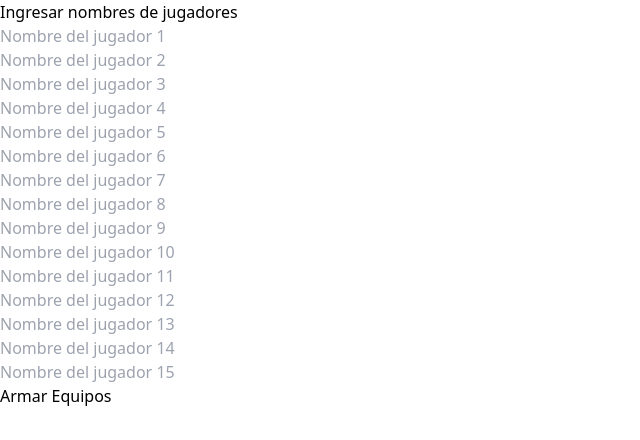
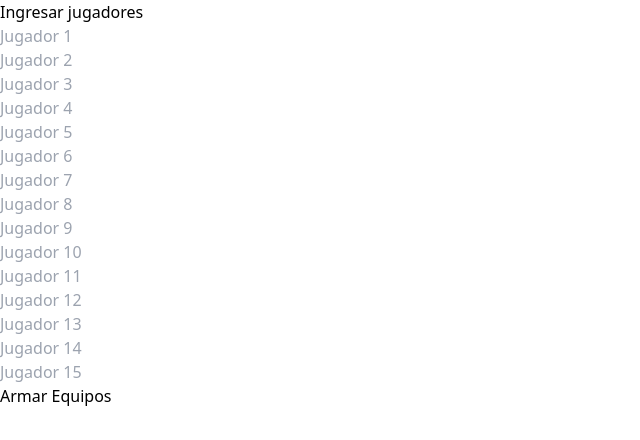
Before and after one commit to mmanna3/jueves, a React (Vite) app: page / in a window 1280 px wide. Shown: the top 440 px of the page, without its empty margins (0-640 px from the left). Built offline with nearby package versions, Linux system fonts and the light colour scheme.

Commit message:
Palabritas

```diff
--- a/src/App.tsx
+++ b/src/App.tsx
@@ -37,7 +37,7 @@
   return (
     <div className="w-full flex items-center justify-center min-h-screen bg-gray-100">
       <form onSubmit={handleSubmit} className="w-full p-8 bg-white rounded shadow-md">
-        <h2 className="text-2xl font-bold mb-6">Ingresar nombres de jugadores</h2>
+        <h2 className="text-2xl font-bold mb-6">Ingresar jugadores</h2>
         {jugadores.map((jugador, index) => (
           <div key={index} className="mb-4 gap-6 flex">
             <input
@@ -45,7 +45,7 @@
               value={jugador}
               onChange={(e: ChangeEvent<HTMLInputElement>) => handleChange(index, e.target.value)}
               className="w-full px-3 py-2 border rounded shadow-sm focus:outline-none focus:ring focus:border-blue-300"
-              placeholder={`Nombre del jugador ${index + 1}`}
+              placeholder={`Jugador ${index + 1}`}
             />
             <Switch sePuedenAgregarMasArqueros={arqueros.length < 2} onChange={() => agregarJugadorComoArquero(jugador)}/>
           </div>
```
